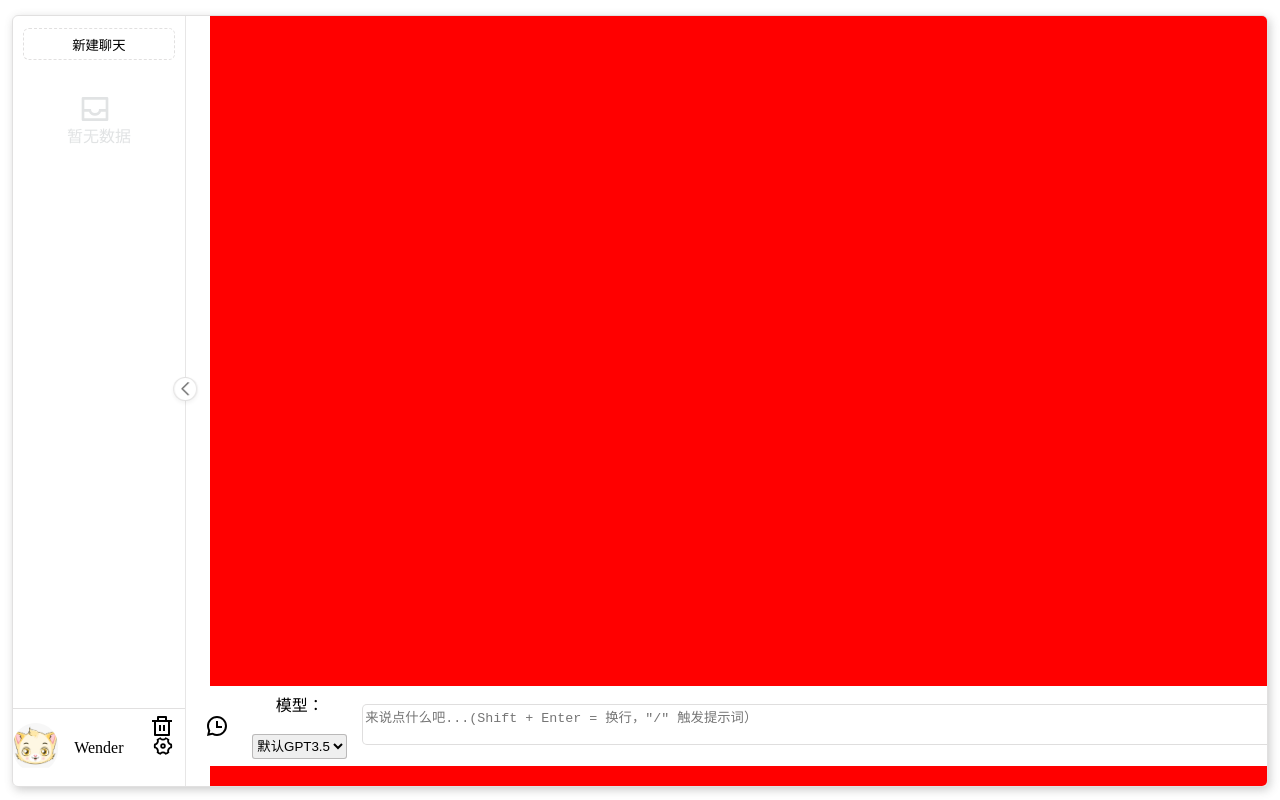
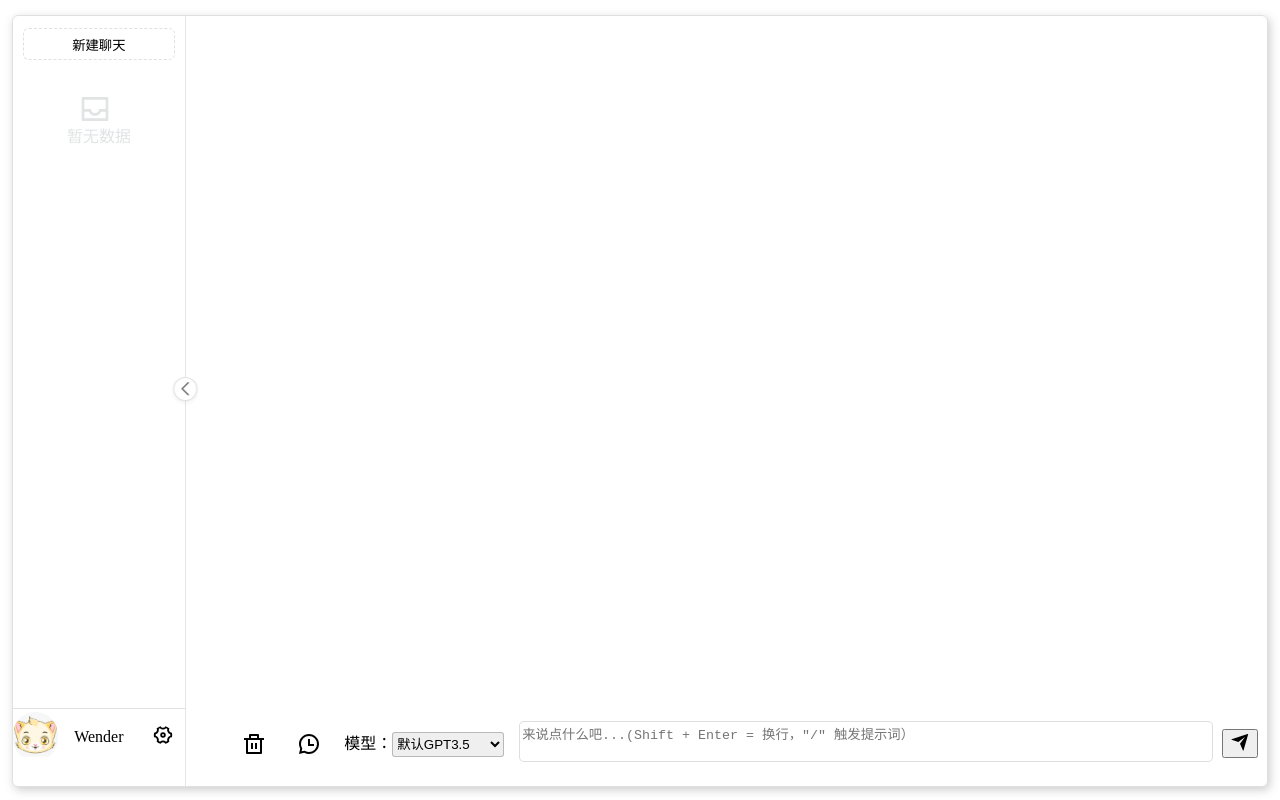
Before and after one commit to bkq360/freeGPT-front, a Vue app: page / in a window 1280 px wide. Built offline with nearby package versions, Linux system fonts and the light colour scheme.

Commit message:
update footer

```diff
--- a/src/App.vue
+++ b/src/App.vue
@@ -1,5 +1,5 @@
 <script setup>
-import { ref, provide } from "vue";
+import { ref, provide, reactive } from "vue";
 import SpandButton from "./components/Button.vue";
 import AddButton from "./components/AddButton.vue";
 import SessionItem from "./components/SessionItem.vue";
@@ -11,8 +11,7 @@ const isNoComponent = ref(true);
 const sessionItemList = ref([]);
 const chooseIndex = ref(0);
 const isEdit = ref(true);
-provide("chooseIndex", chooseIndex);
-provide("isEdit", isEdit);
+const ConversationList = reactive([])
 
 const spandDiv = () => {
   const element = document.getElementById("meun-right");
@@ -105,6 +104,8 @@ html {
 .item-bottom {
   display: grid;
   grid-template-columns: 1fr 2fr 1fr;
+  position:absolute;
+  bottom: 25px;
 }
 
 .default {
--- a/src/components/SessionFooter.vue
+++ b/src/components/SessionFooter.vue
@@ -12,7 +12,7 @@ function gogoa(){
 <template>
 <div class="footer">
      <div class="foote-inner delete-icon" >
-       <svg xmlns="http://www.w3.org/2000/svg" xmlns:xlink="http://www.w3.org/1999/xlink" aria-hidden="true" role="img" class=" iconify iconify--ri" width="40" height="40" viewBox="-8 -8 40 40">
+       <svg xmlns="http://www.w3.org/2000/svg" xmlns:xlink="http://www.w3.org/1999/xlink" aria-hidden="true" role="img" class="iconify iconify--ri" width="40" height="40" viewBox="-8 -8 40 40">
         <path fill="currentColor" d="M17 6h5v2h-2v13a1 1 0 0 1-1 1H5a1 1 0 0 1-1-1V8H2V6h5V3a1 1 0 0 1 1-1h8a1 1 0 0 1 1 1zm1 2H6v12h12zm-9 3h2v6H9zm4 0h2v6h-2zM9 4v2h6V4z"></path>
        </svg>
     </div>
@@ -22,7 +22,9 @@ function gogoa(){
         </svg>
     </div>
     <div class="foote-inner select-icon">
+        <div class="modelText">
         <span>模型：</span>
+        </div>
         <select class="select-inner"  name="test">
             <option value="3.5">默认GPT3.5</option>
             <option value="4">GPT4</option>
@@ -53,9 +55,11 @@ function gogoa(){
     text-align: center;
     margin-left: 15px;
 }
-
+.inputText{
+    width: 65%;
+}
 .input-say{
-    width: 930px;
+    width: 100%;
     height: auto;
     min-height: 35px;
     max-height: 160px;
@@ -76,9 +80,14 @@ function gogoa(){
 }
 .select-inner{
     height: 25px;
+    width:70%;
+    vertical-align: center;
     max-width: 120px;
     border-color: rgba(106, 104, 104, 0.4);
     border-radius: 3px;
+}
+.modelText{
+    display: inline-block;
 }
 .delete-icon,.history-icon{
     width: 40px;
--- a/src/components/SessionMain.vue
+++ b/src/components/SessionMain.vue
@@ -3,7 +3,7 @@
 </script>
 <template>
 <div class="left-main">
- <div style="background-color: red;height: 800px;overflow: hidden;"></div>
+ <div style="height: 800px;overflow: hidden;"></div>
 </div>
 </template>
 <style>
@@ -15,7 +15,4 @@
     /* min-height: 100vh; */
     /* margin:0; */
 }
-
-
-
 </style>
```
